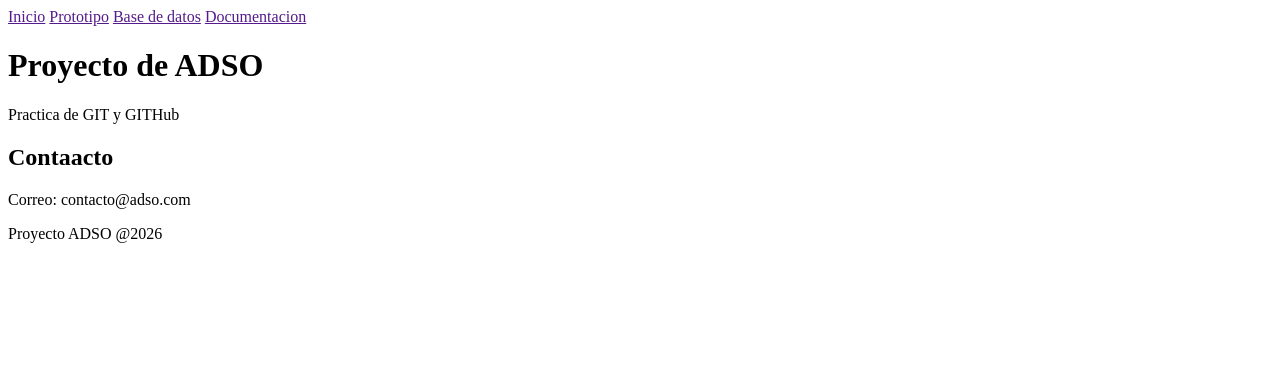
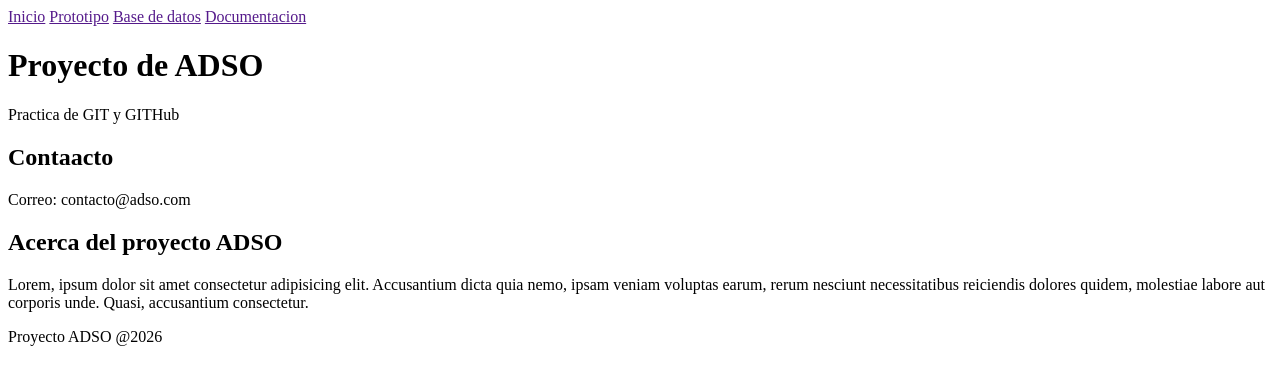
Before and after one commit to zpojeda/proyecto-adso, a plain HTML site: page index.html in a window 1280 px wide. Drawn offline with Linux system fonts and the light colour scheme.

Commit message:
chore - Agregar del proyecto

```diff
--- a/index.html
+++ b/index.html
@@ -22,6 +22,11 @@
         <p>Correo: contacto@adso.com</p>
     </section>
 
+    <section>
+        <h2>Acerca del proyecto ADSO</h2>
+        <p>Lorem, ipsum dolor sit amet consectetur adipisicing elit. Accusantium dicta quia nemo, ipsam veniam voluptas earum, rerum nesciunt necessitatibus reiciendis dolores quidem, molestiae labore aut corporis unde. Quasi, accusantium consectetur.</p>
+    </section>
+
     <footer>
         <p>Proyecto ADSO @2026</p>
     </footer>
```
